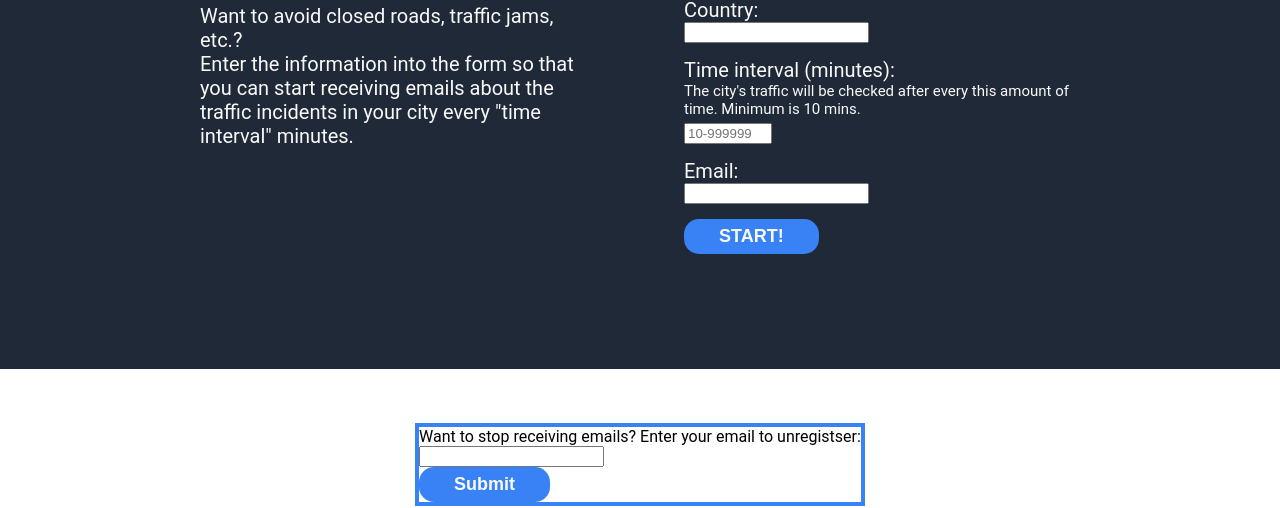
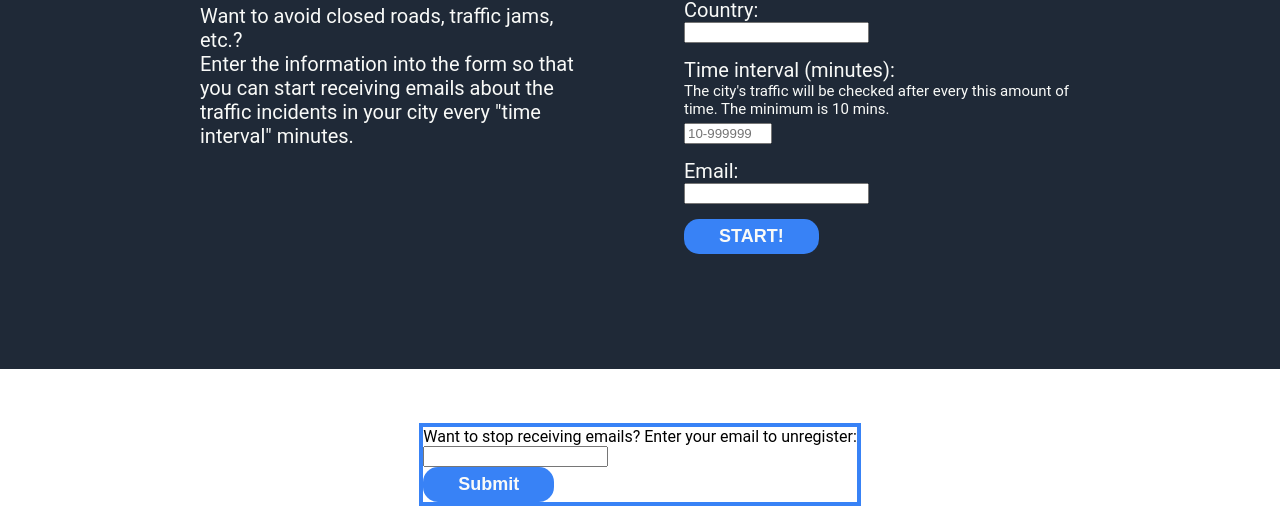
Before and after one commit to wilnn/Traffic-Monitor, a React (Create React App) app in the folder client/: page / in a window 1280 px wide. Shown: the part 262-770 px from the top of the page. Built offline with nearby package versions, Linux system fonts and the light colour scheme.

Commit message:
add explanations

```diff
--- a/client/src/App.js
+++ b/client/src/App.js
@@ -49,9 +49,11 @@ export const MyForm = () => {
         alert("Invalid email format.");
         return
       }
+      // load the tag that will contain the spinning circle
+      var loading = document.getElementById('loading');
+      // load the tag that will display the status message
+      var display = document.getElementById('display');
 
-      var loading = document.getElementById('loading');
-      var display = document.getElementById('display');
       // add spinning circle to the webpage
       loading.innerHTML = '<span class="loading heroLoading"></span>';
 
@@ -82,7 +84,7 @@ export const MyForm = () => {
             display.innerHTML = '<p style="color:red;">ERROR. Failed to connect to the database.</p>';
           } else if (result['value'] === 'ERROR3') {
             loading.innerHTML = '';
-            display.innerHTML = '<p style="color:red;">Error. Can not make a request to the traffic incidents API.<br> The location you want to track need to be at most 10,000 kilometer square. try narrowing down the location.</p>';
+            display.innerHTML = '<p style="color:red;">Error. Can not make a request to the traffic incidents API.<br> The location you want to track need to be at most 10,000 km<sup>2</sup>. try narrowing down the location.</p>';
           } else if (result['value'] === 'ok') {
             loading.innerHTML = '';
             display.innerHTML = '<p style="color:green;">You are all set!</p>';
@@ -94,13 +96,15 @@ export const MyForm = () => {
             display.innerHTML = '<p style="color:red;">The database is full! Please check back later.</p>';
           }
         })
-        // catch and handle the error when fail to send POST request to the server
+        // catch and handle the error when failing to send a POST request to the server
         .catch(error => {
           console.error('Error:', error);
           loading.innerHTML = '';
-          display.innerHTML = '<p style="color:red;">There may be a problem with the server, or it is disabled by the owner to save money!<br> Check console for detail.</p>';
+          display.innerHTML = '<p style="color:red;">There may be a problem with the server, or it is disabled by the owner to save money!<br> Check the console for details.</p>';
         });
     };
+
+    // return the form is jsx format
     return (
       <>
         <form onSubmit={handleSubmit}>
@@ -110,7 +114,7 @@ export const MyForm = () => {
             <input type="text" value ={State} onChange={handleInputChange2} name="State" id = "State" class="inputField" maxlength="9999"/>
             <label for ="Country"><p class = "inputText color">Country:</p></label>
             <input type="text" value ={Country} onChange={handleInputChange3} name="Country" id = "Country" class="inputField" maxlength="9999" required/>
-            <label for="timeInterval"><p class = "inputText color">Time interval (minutes):</p><p  class = "inputSubText color">The city's traffic will be checked after every this amount of time. Minimum is 10 mins.</p></label>
+            <label for="timeInterval"><p class = "inputText color">Time interval (minutes):</p><p  class = "inputSubText color">The city's traffic will be checked after every this amount of time. The minimum is 10 mins.</p></label>
             <input type="number" value={timeInterval} onChange={handleInputChange4} id="timeInterval" name="timeInterval" min="10" max = "999999"step="1" placeholder="10-999999" required class="inputField2"/>
             <label for ="email"><p class = "inputText color">Email:</p></label>
             <input type = "email" value={email} onChange={handleInputChange5} id="email" name="email" required class="inputField"/><br/>
@@ -120,6 +124,7 @@ export const MyForm = () => {
     );
   };
 
+  // the form to unregister
 export const Form2 = () => {
     const [email, setEmail] = React.useState('');
     const handleInputChange = (event) => {
@@ -151,14 +156,19 @@ export const Form2 = () => {
           }
         }
       )
-      .catch(error => {
-        console.error('Error:', error);
-      });
+        // catch and handle the error when failing to send a POST request to the server
+        .catch(error => {
+          console.error('Error:', error);
+          loading.innerHTML = '';
+          display.innerHTML = '<p style="color:red;">There may be a problem with the server, or it is disabled by the owner to save money!<br> Check the console for details.</p>';
+        });
     }
+
+    // return the form in jsx format
     return (
       <form onSubmit={handleSubmit}>
       <div class="unregister">
-        <div class="unregisterItem"><label for ="email"><span class="unretext">Want to stop receiving emails? Enter your email to unregistser:</span></label></div>
+        <div class="unregisterItem"><label for ="email"><span class="unretext">Want to stop receiving emails? Enter your email to unregister:</span></label></div>
         <div class="unregisterItem"><input type = "email" value={email} onChange={handleInputChange} id="email" name="email" required class="inputField"/></div>
         <div class="unregisterItem"><input type = "submit" value = "Submit" class = "button color" style={{margin:'0'}}/></div>
         </div>
```
